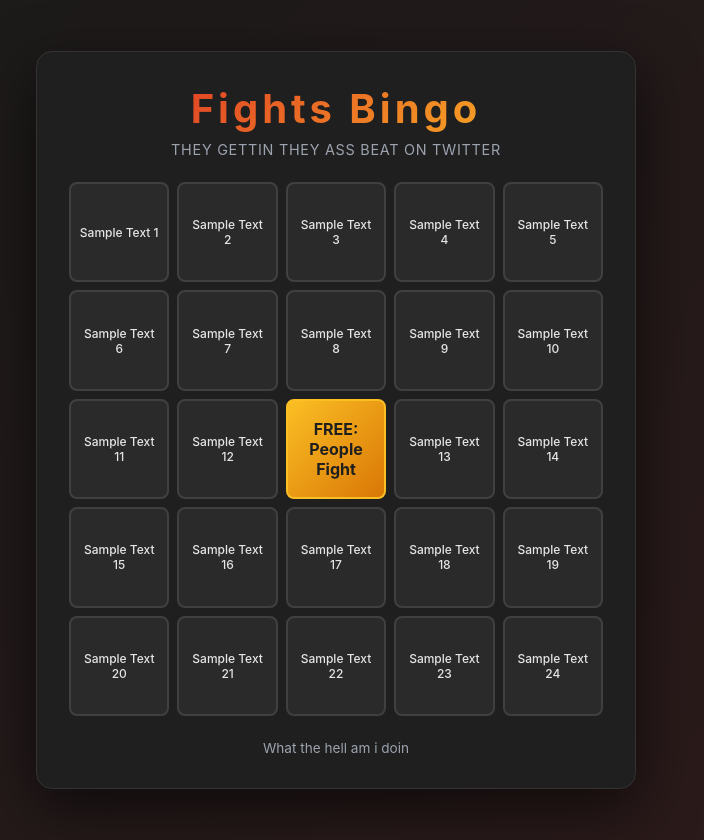
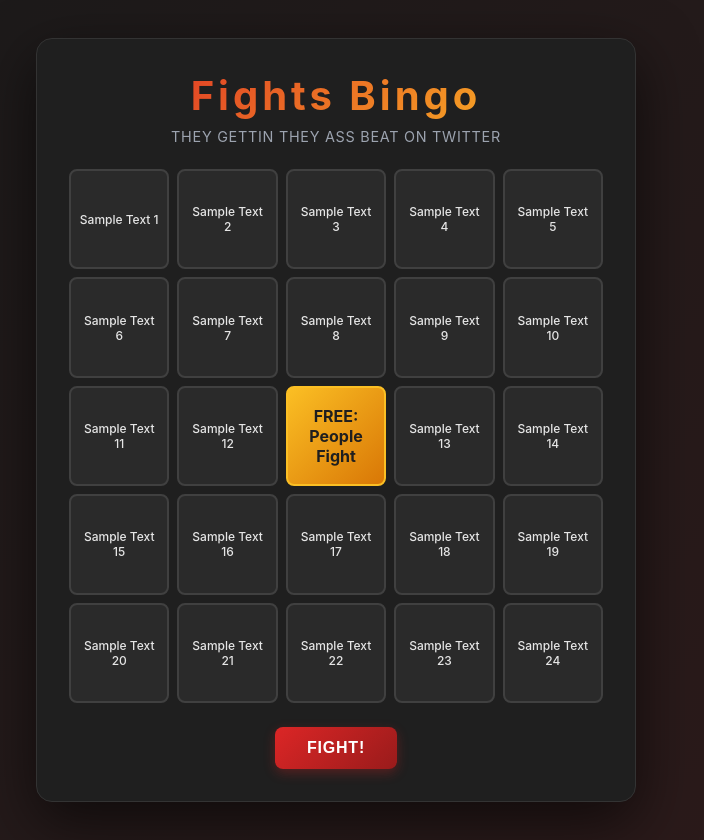
Before and after one commit to briannalytical/fights-bingo, a Vue app: page / in a window 1280 px wide. Shown: the whole page, without its empty margins (304-1008 px from the left). Built offline with nearby package versions, Linux system fonts and the light colour scheme.

Commit message:
button resizing/spacing

```diff
--- a/src/App.vue
+++ b/src/App.vue
@@ -1,6 +1,4 @@
 <template>
-  <meta charset="UTF-8" />
-  <meta name="viewport" content="width=device-width, initial-scale=1.0" />
   <div id="app">
     <BingoCard />
   </div>
@@ -33,5 +31,6 @@ body {
   width: 100%;
   display: flex;
   justify-content: center;
+  align-items: center;
 }
 </style>
--- a/src/components/BingoCard.vue
+++ b/src/components/BingoCard.vue
@@ -16,8 +16,9 @@
           {{ cell.text }}
         </div>
       </div>
-
-      <div class="bingo-footer">What the hell am i doin</div>
+      <div class="bingo-footer">
+        <button class="generate-btn" @click="generateCard">Fight!</button>
+      </div>
     </div>
   </div>
 </template>
@@ -174,8 +175,9 @@ export default {
 
 .bingo-footer {
   text-align: center;
-  color: #9ca3af;
-  font-size: 0.85rem;
+  display: flex;
+  justify-content: center;
+  align-items: center;
 }
 
 .generate-btn {
```
